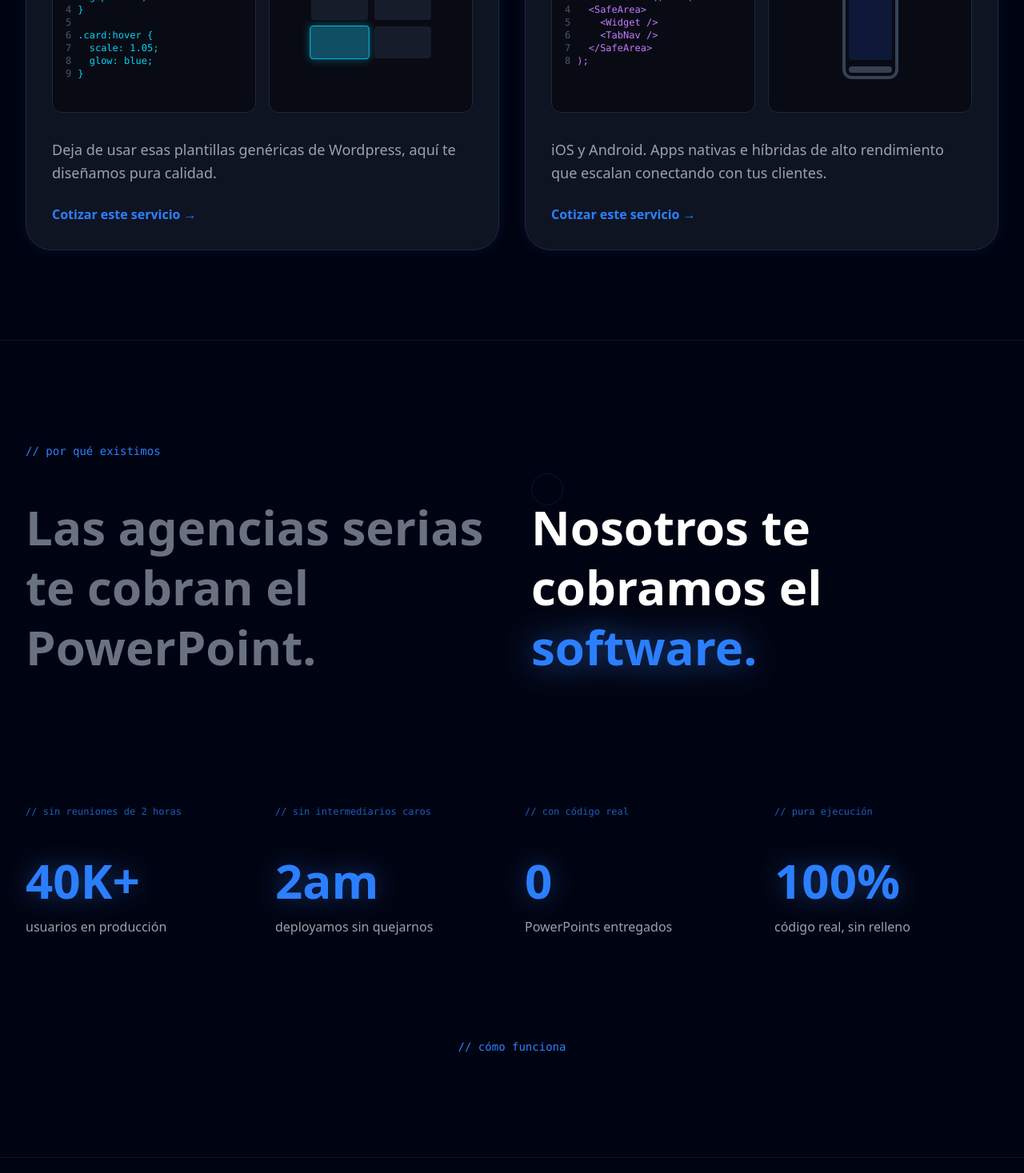
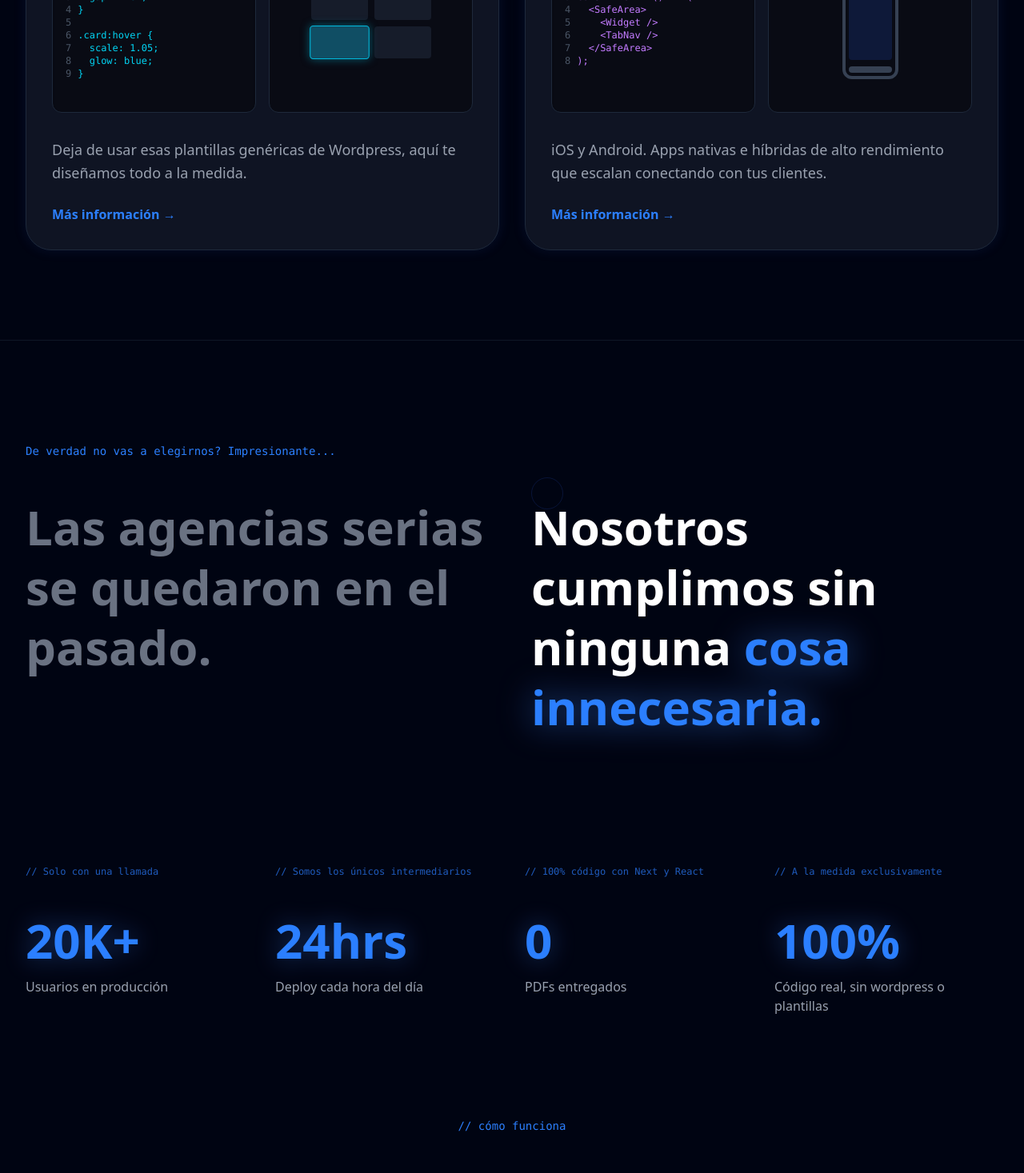
Before and after one commit to JSBHernandez/Ashenvell2, a Next.js app: page / in a window 1280 px wide. Shown: the part 1901-3368 px from the top of the page at 80% size. Built offline with nearby package versions, Linux system fonts and the light colour scheme; no server answers.

Commit message:
Update footer and navbar links for improved navigation; enhance services section with new hrefs and update WhyUsSection content for clarity

```diff
--- a/src/app/components/Footer.tsx
+++ b/src/app/components/Footer.tsx
@@ -46,7 +46,8 @@
   const currentYear = new Date().getFullYear();
   const isEnglish = locale === 'en';
   const homeHref = isEnglish ? '/en' : '/';
-  const sectionHrefPrefix = isEnglish ? '/en' : '';
+  // Use absolute reference to homepage anchors
+  const sectionHrefPrefix = isEnglish ? '/en' : '/';
 
   return (
     <footer className="bg-gradient-to-b from-[#0D1117] to-[#0a0e13] border-t border-[#00E5FF]/20">
--- a/src/app/components/Navbar.tsx
+++ b/src/app/components/Navbar.tsx
@@ -17,7 +17,6 @@
   </svg>
 );
 
-
 type NavbarProps = {
   locale?: Locale;
 };
@@ -29,10 +28,10 @@
   const homeHref = isEnglish ? "/en" : "/";
 
   const navItems: NavItem[] = [
-    { label: isEnglish ? "Home" : "Inicio", href: "#hero" },
-    { label: isEnglish ? "Services" : "Servicios", href: "#services" },
-    { label: isEnglish ? "Portfolio" : "Portafolio", href: "#portfolio" },
-    { label: isEnglish ? "Contact" : "Contacto", href: "#contact" },
+    { label: isEnglish ? "Home" : "Inicio", href: `${homeHref}#top` },
+    { label: isEnglish ? "Services" : "Servicios", href: `${homeHref}#services` },
+    { label: isEnglish ? "Portfolio" : "Portafolio", href: `${homeHref}#portfolio` },
+    { label: isEnglish ? "Contact" : "Contacto", href: `${homeHref}#contact` },
   ];
 
   useEffect(() => {
@@ -47,52 +46,31 @@
     <nav className={`fixed top-0 left-0 right-0 z-50 transition-all duration-300 ${isScrolled ? 'bg-brand-dark-secondary/80 backdrop-blur-md shadow-lg' : 'bg-transparent'}`}>
       <div className="container mx-auto px-4 sm:px-6 lg:px-8">
         <div className="flex items-center justify-between h-20">
-          {/* Logo */}
           <Link href={homeHref} className="flex items-center h-12">
-            <img
-              src="/alogo.png"
-              alt="Ashenvell Logo"
-              className="h-18 w-auto object-contain"
-            />
+            <img src="/alogo.png" alt="Ashenvell Logo" className="h-18 w-auto object-contain" />
           </Link>
 
-          {/* Navegación Desktop */}
           <div className="hidden md:flex space-x-6">
             {navItems.map((item) => (
-              <Link
-                key={item.label}
-                href={item.href}
-                className="text-brand-light-text hover:text-brand-blue-light px-3 py-2 rounded-md text-sm font-medium transition-colors"
-              >
+              <Link key={item.label} href={item.href} className="text-brand-light-text hover:text-brand-blue-light px-3 py-2 rounded-md text-sm font-medium transition-colors">
                 {item.label}
               </Link>
             ))}
           </div>
 
-          {/* Botón Menú Móvil */}
           <div className="md:hidden">
-            <button
-              onClick={() => setIsOpen(!isOpen)}
-              className="text-brand-light-text hover:text-brand-blue-light focus:outline-none p-2"
-              aria-label={isEnglish ? "Open menu" : "Abrir menu"}
-            >
+            <button onClick={() => setIsOpen(!isOpen)} className="text-brand-light-text hover:text-brand-blue-light focus:outline-none p-2" aria-label={isEnglish ? "Open menu" : "Abrir menu"}>
               {isOpen ? <CloseIcon /> : <MenuIcon />}
             </button>
           </div>
         </div>
       </div>
 
-      {/* Menú Móvil Desplegable */}
       {isOpen && (
         <div className="md:hidden bg-brand-dark-secondary/95 backdrop-blur-sm pb-4">
           <div className="px-2 pt-2 pb-3 space-y-1 sm:px-3 flex flex-col items-center">
             {navItems.map((item) => (
-              <Link
-                key={item.label}
-                href={item.href}
-                onClick={() => setIsOpen(false)} // Cierra el menú al hacer clic
-                className="text-brand-light-text hover:text-brand-blue-light block px-3 py-2 rounded-md text-base font-medium transition-colors w-full text-center"
-              >
+              <Link key={item.label} href={item.href} onClick={() => setIsOpen(false)} className="text-brand-light-text hover:text-brand-blue-light block px-3 py-2 rounded-md text-base font-medium transition-colors w-full text-center">
                 {item.label}
               </Link>
             ))}
--- a/src/app/components/ServicesSection.tsx
+++ b/src/app/components/ServicesSection.tsx
@@ -184,6 +184,8 @@
   descEng: string;
   labelEsp: string;
   labelEng: string;
+  hrefEsp: string;
+  hrefEng: string;
 };
 
 const servicesData: ServiceCustomItem[] = [
@@ -195,6 +197,8 @@
     descEng: 'Modern Apps and Web Pages, fast and scalable with the latest frameworks.',
     labelEsp: 'Desde 250K COP',
     labelEng: 'Sites from 100 USD',
+    hrefEsp: '/desarrollo-web',
+    hrefEng: '/en/web-development',
   },
   {
     id: 'ai',
@@ -204,15 +208,19 @@
     descEng: 'Detach from the usual and speed up business processes by deploying artificial intelligence flows and Agents.',
     labelEsp: 'MANEJAMOS IA, SI',
     labelEng: 'WE HANDLE AI, YES',
+    hrefEsp: '/soluciones-ia',
+    hrefEng: '/en/ai-solutions',
   },
   {
     id: 'uiux',
     titleEsp: 'Diseño UI/UX',
     titleEng: 'UI/UX Design',
-    descEsp: 'Deja de usar esas plantillas genéricas de Wordpress, aquí te diseñamos pura calidad.',
+    descEsp: 'Deja de usar esas plantillas genéricas de Wordpress, aquí te diseñamos todo a la medida.',
     descEng: 'Stop using boring Wordpress templates and get 100% customized interfaces.',
     labelEsp: 'Buenos Diseños Here',
     labelEng: 'Good Designs here',
+    hrefEsp: '/diseno-ui-ux',
+    hrefEng: '/en/ui-ux-design',
   },
   {
     id: 'mobile',
@@ -222,6 +230,8 @@
     descEng: 'iOS and Android. High-performance native & hybrid apps that scale mapping your user needs.',
     labelEsp: 'Desde 2M COP',
     labelEng: 'Apps from 1000 USD',
+    hrefEsp: '/aplicaciones-moviles',
+    hrefEng: '/en/mobile-apps',
   }
 ];
 
@@ -245,8 +255,8 @@
   const title = isEnglish ? item.titleEng : item.titleEsp;
   const desc = isEnglish ? item.descEng : item.descEsp;
   const label = isEnglish ? item.labelEng : item.labelEsp;
-  const cta = isEnglish ? 'Get an estimate →' : 'Cotizar este servicio →';
-  const href = "#contact";
+  const cta = isEnglish ? 'More information →' : 'Más información →';
+  const href = isEnglish ? item.hrefEng : item.hrefEsp;
 
   return (
     <div
--- a/src/app/components/WhyUsSection.tsx
+++ b/src/app/components/WhyUsSection.tsx
@@ -10,24 +10,24 @@
 
   const stats = [
     {
-      tag: isEnglish ? '// no 2-hour meetings' : '// sin reuniones de 2 horas',
-      value: '40K+',
-      desc: isEnglish ? 'users in production' : 'usuarios en producción',
+      tag: isEnglish ? '// No 2-hour meetings' : '// Solo con una llamada',
+      value: '20K+',
+      desc: isEnglish ? 'Users in production' : 'Usuarios en producción',
     },
     {
-      tag: isEnglish ? '// no expensive middlemen' : '// sin intermediarios caros',
-      value: '2am',
-      desc: isEnglish ? 'deploys with no complaints' : 'deployamos sin quejarnos',
+      tag: isEnglish ? '// no expensive middlemen' : '// Somos los únicos intermediarios',
+      value: '24hrs',
+      desc: isEnglish ? 'Deploys with no complaints' : 'Deploy cada hora del día',
     },
     {
-      tag: isEnglish ? '// with real code' : '// con código real',
+      tag: isEnglish ? '// 100% real code' : '// 100% código con Next y React',
       value: '0',
-      desc: isEnglish ? 'PowerPoints delivered' : 'PowerPoints entregados',
+      desc: isEnglish ? 'PDFs delivered' : 'PDFs entregados',
     },
     {
-      tag: isEnglish ? '// pure execution' : '// pura ejecución',
+      tag: isEnglish ? '// pure execution' : '// A la medida exclusivamente',
       value: '100%',
-      desc: isEnglish ? 'real code, no fluff' : 'código real, sin relleno',
+      desc: isEnglish ? 'Real code, no fluff' : 'Código real, sin wordpress o plantillas',
     }
   ];
 
@@ -38,7 +38,7 @@
         {/* Top Tag */}
         <div className="flex justify-start mb-8 lg:mb-12">
            <span className="text-blue-500 font-mono text-xs sm:text-sm">
-             {isEnglish ? '// why we exist' : '// por qué existimos'}
+             {isEnglish ? '// why we exist' : 'De verdad no vas a elegirnos? Impresionante...'}
            </span>
         </div>
 
@@ -48,12 +48,12 @@
         {/* Main Title Grid */}
         <div className="grid grid-cols-1 md:grid-cols-2 gap-8 lg:gap-12 mb-28 lg:mb-40">
           <h2 className="text-4xl sm:text-5xl lg:text-5xl xl:text-6xl font-bold text-gray-500 leading-tight">
-            {isEnglish ? 'Serious agencies charge you for the PowerPoint.' : 'Las agencias serias te cobran el PowerPoint.'}
+            {isEnglish ? 'Serious agencies charge you for a PowerPoint.' : 'Las agencias serias se quedaron en el pasado.'}
           </h2>
           <h2 className="text-4xl sm:text-5xl lg:text-5xl xl:text-6xl font-bold text-white leading-tight">
-            {isEnglish ? 'We charge you for the ' : 'Nosotros te cobramos el '}
+            {isEnglish ? 'We charge you for the ' : 'Nosotros cumplimos sin ninguna '}
             <span className="text-blue-500 drop-shadow-[0_0_20px_rgba(59,130,246,0.6)]">
-              {isEnglish ? 'software.' : 'software.'}
+              {isEnglish ? 'software.' : 'cosa innecesaria.'}
             </span>
           </h2>
         </div>
--- a/src/app/layout.tsx
+++ b/src/app/layout.tsx
@@ -30,7 +30,7 @@
 export const metadata: Metadata = {
   metadataBase: new URL(SITE_URL),
   title: {
-    default: "Ashenvell | AGENTES IA AQUI",
+    default: "Ashenvell | INTELIGENCIA ARTIFICIAL AQUI",
     template: `%s | ${SITE_NAME}`,
   },
   description:
```
